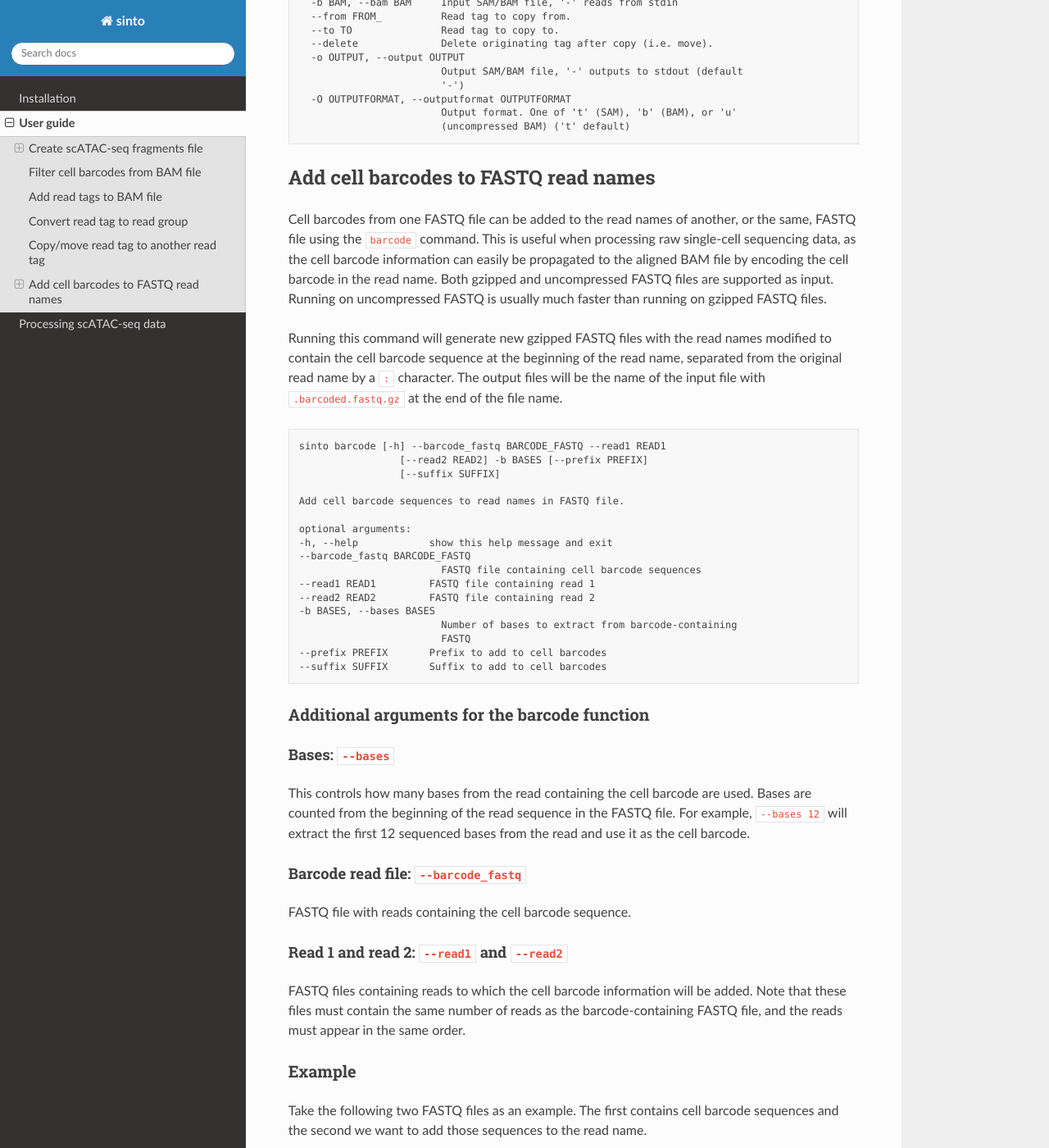
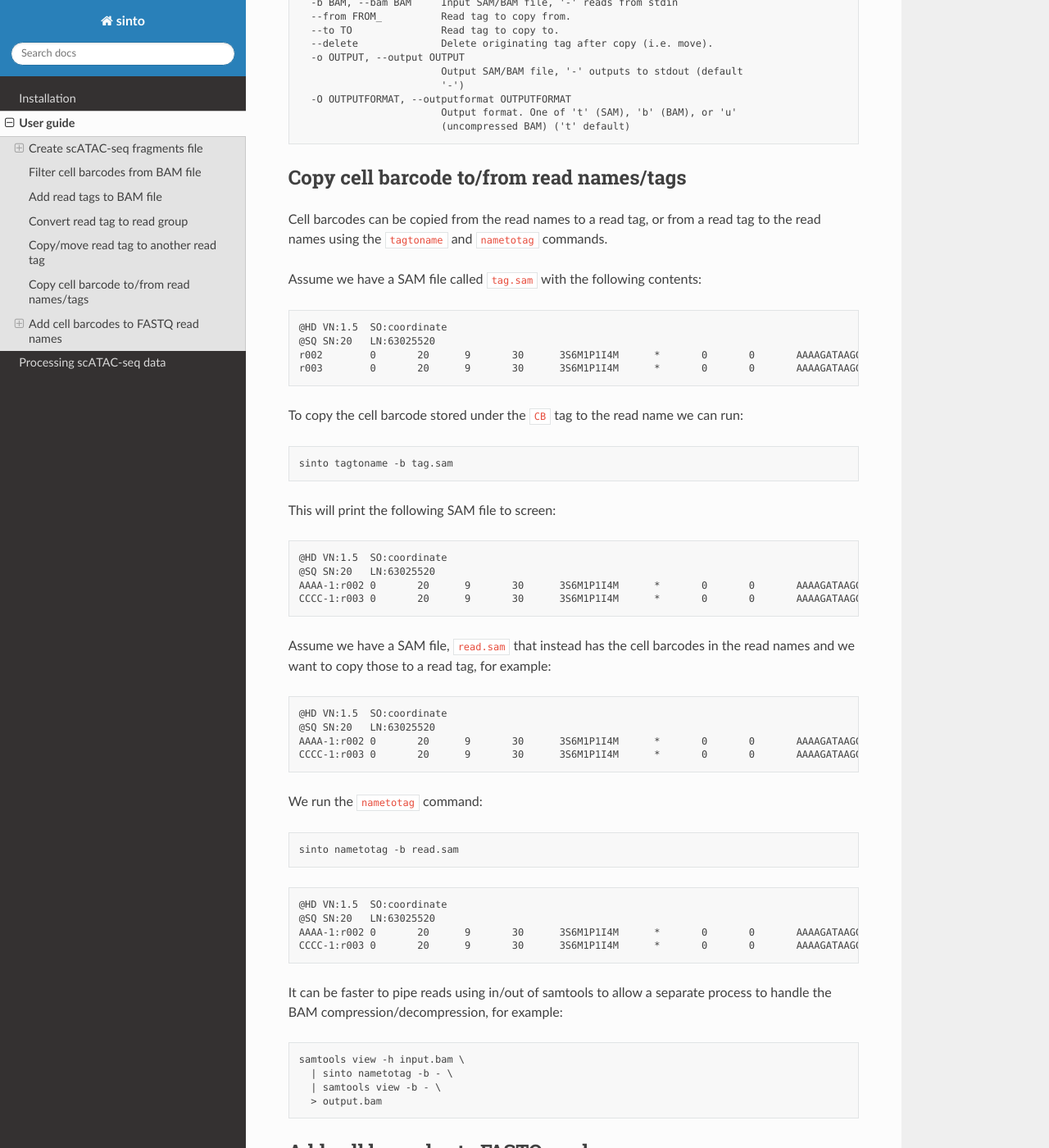
Before and after one commit to timoast/sinto, a Sphinx documentation site: the page built from docs/basic_usage.rst, in a window 1280 px wide and 1400 px high, scrolled down 7726 px. Shown: the whole window at 82% size. Built offline with Sphinx 7.4.7 and the Read the Docs theme 2.0.0, drawn with Linux system fonts in a browser that asks for light colours.

Commit message:
Add docs for tagtoname

```diff
--- a/docs/basic_usage.rst
+++ b/docs/basic_usage.rst
@@ -430,6 +430,69 @@ we can drop ``--delete`` from the command.
                             Output format. One of 't' (SAM), 'b' (BAM), or 'u'
                             (uncompressed BAM) ('t' default)
 
+Copy cell barcode to/from read names/tags
+------------------------------------
+
+Cell barcodes can be copied from the read names to a read tag, or from a read tag to
+the read names using the ``tagtoname`` and ``nametotag`` commands.
+
+Assume we have a SAM file called ``tag.sam`` with the following contents:
+
+.. code-block:: none
+
+    @HD	VN:1.5	SO:coordinate
+    @SQ	SN:20	LN:63025520
+    r002	0	20	9	30	3S6M1P1I4M	*	0	0	AAAAGATAAGGATA	*	CB:Z:AAAA-1
+    r003	0	20	9	30	3S6M1P1I4M	*	0	0	AAAAGATAAGGATA	*	CB:Z:CCCC-1
+
+To copy the cell barcode stored under the ``CB`` tag to the read name we can run:
+
+.. code-block:: none
+
+    sinto tagtoname -b tag.sam
+
+This will print the following SAM file to screen:
+
+.. code-block:: none
+
+    @HD	VN:1.5	SO:coordinate
+    @SQ	SN:20	LN:63025520
+    AAAA-1:r002	0	20	9	30	3S6M1P1I4M	*	0	0	AAAAGATAAGGATA	*	CB:Z:AAAA-1
+    CCCC-1:r003	0	20	9	30	3S6M1P1I4M	*	0	0	AAAAGATAAGGATA	*	CB:Z:CCCC-1
+
+Assume we have a SAM file, ``read.sam`` that instead has the cell barcodes in the read names and
+we want to copy those to a read tag, for example:
+
+.. code-block:: none
+
+    @HD	VN:1.5	SO:coordinate
+    @SQ	SN:20	LN:63025520
+    AAAA-1:r002	0	20	9	30	3S6M1P1I4M	*	0	0	AAAAGATAAGGATA	*
+    CCCC-1:r003	0	20	9	30	3S6M1P1I4M	*	0	0	AAAAGATAAGGATA	*
+
+We run the ``nametotag`` command:
+
+.. code-block:: none
+
+    sinto nametotag -b read.sam
+
+.. code-block:: none
+
+    @HD	VN:1.5	SO:coordinate
+    @SQ	SN:20	LN:63025520
+    AAAA-1:r002	0	20	9	30	3S6M1P1I4M	*	0	0	AAAAGATAAGGATA	*	CB:Z:AAAA-1
+    CCCC-1:r003	0	20	9	30	3S6M1P1I4M	*	0	0	AAAAGATAAGGATA	*	CB:Z:CCCC-1
+
+It can be faster to pipe reads using in/out of samtools to allow a separate process
+to handle the BAM compression/decompression, for example:
+
+.. code-block:: none
+
+    samtools view -h input.bam \
+      | sinto nametotag -b - \
+      | samtools view -b - \
+      > output.bam
+
 
 Add cell barcodes to FASTQ read names
 -------------------------------------
```
